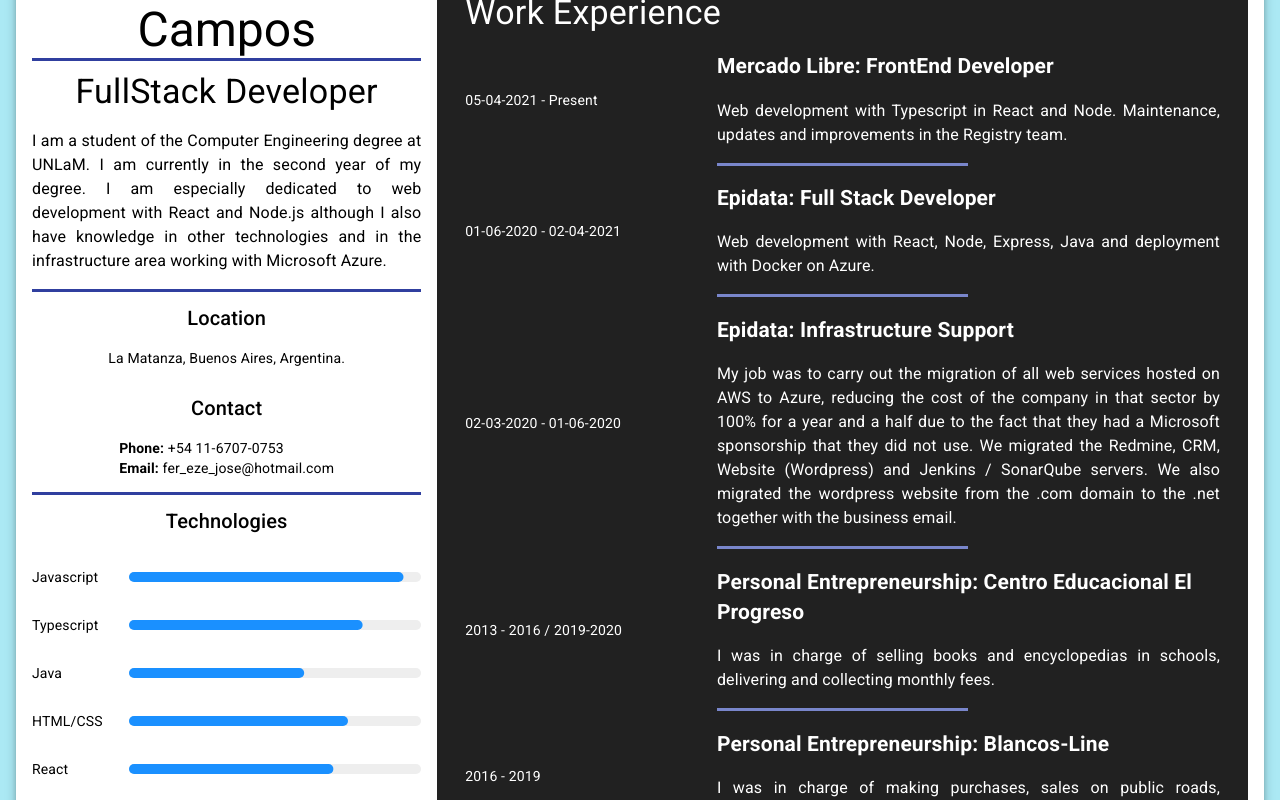
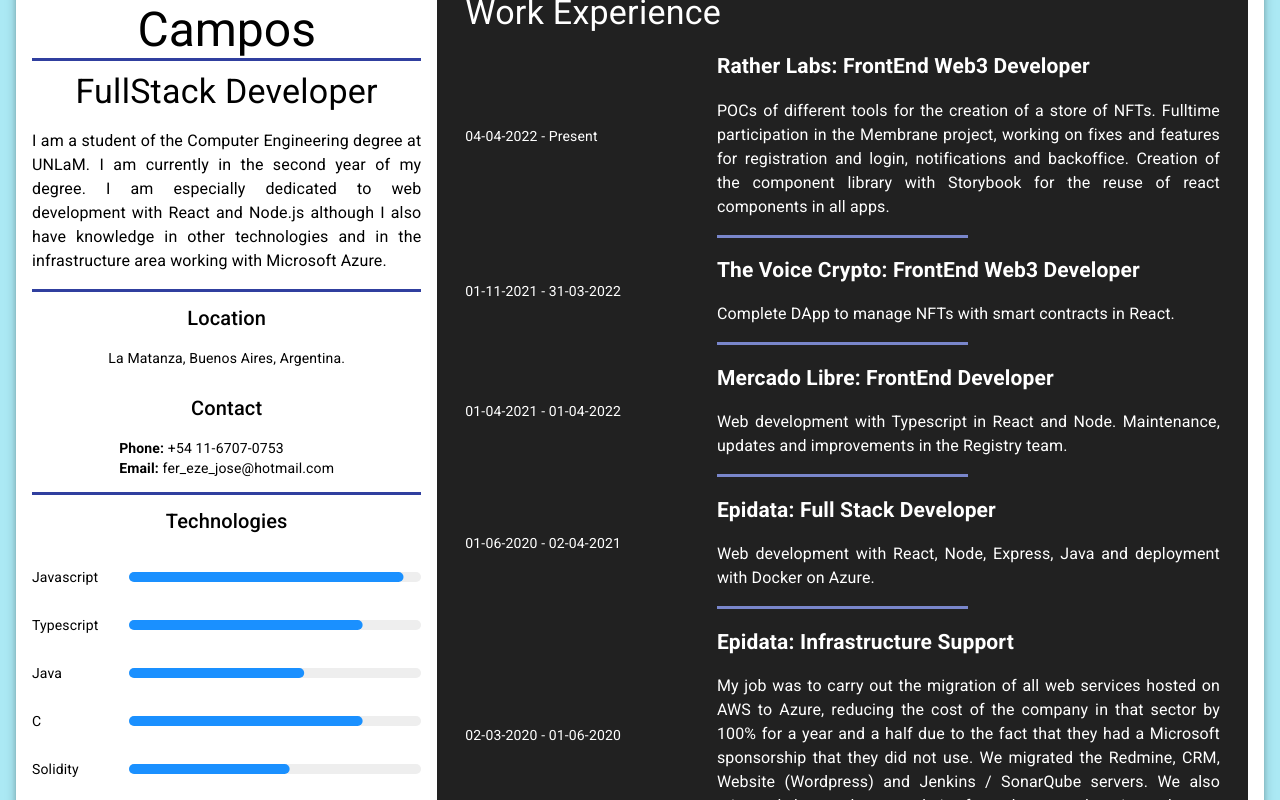
Before and after one commit to FerCamposDev/Portfolio, a React (Create React App) app: page /en/resume in a window 1280 px wide. Shown: the part 400-1200 px from the top of the page. Built offline with nearby package versions, Linux system fonts and the light colour scheme.

Commit message:
new jobs and wordings

```diff
--- a/src/Pages/Resume/Resume.tsx
+++ b/src/Pages/Resume/Resume.tsx
@@ -52,15 +52,15 @@
             <Technology name={"Javascript"} level={94} />
             <Technology name={"Typescript"} level={80} />
             <Technology name={"Java"} level={60} />
+            <Technology name={"C"} level={80} />
+            <Technology name={"Solidity"} level={55} />
             <Technology name={"HTML/CSS"} level={75} />
-            <Technology name={"React"} level={70} />
+            <Technology name={"React"} level={95} />
             <Technology name={"Node"} level={75} />
             <Technology name={"Firebase"} level={70} />
             <Technology name={"SQL"} level={55} />
             <Technology name={"Docker"} level={66} />
             <Technology name={"Azure"} level={70} />
-            <Technology name={"C"} level={80} />
-            <Technology name={"Solidity"} level={55} />
           </Grid>
         </Grid>
 
@@ -68,7 +68,7 @@
           <Typography variant="h4">{wordings.resume.education}</Typography>
           <Grid container alignItems="center" >
             <TimeAndData
-              time={`01-03-2017 - ${wordings.resume.present}`}
+              time={`01-03-2017 - 31-07-2021`}
               title='Universidad Nacional de La Matanza'
               desc={wordings.resume.degree}
               divider={true}
@@ -83,7 +83,19 @@
           <Typography variant="h4" className={classes.marginTop}>{wordings.resume.work}</Typography>
           <Grid container alignItems="center" >
             <TimeAndData
-              time={`05-04-2021 - ${wordings.resume.present}`}
+              time={`04-04-2022 - ${wordings.resume.present}`}
+              title={wordings.resume.rather}
+              desc={wordings.resume.ratherDesc}
+              divider={true}
+            />
+            <TimeAndData
+              time={`01-11-2021 - 31-03-2022`}
+              title={wordings.resume.tvc}
+              desc={wordings.resume.tvcDesc}
+              divider={true}
+            />
+            <TimeAndData
+              time={`01-04-2021 - 01-04-2022`}
               title={wordings.resume.meli}
               desc={wordings.resume.meliDesc}
               divider={true}
@@ -101,15 +113,9 @@
               divider={true}
             />
             <TimeAndData
-              time={'2013 - 2016 / 2019-2020'}
+              time={'2013 - 2020'}
               title={wordings.resume.elProgreso}
               desc={wordings.resume.elProgresoDesc}
-              divider={true}
-            />
-            <TimeAndData
-              time={'2016 - 2019'}
-              title={wordings.resume.blancosLine}
-              desc={wordings.resume.blancosLineDesc}
             />
           </Grid>
           <Divider className={classes.divider} />
--- a/src/Router/Router.tsx
+++ b/src/Router/Router.tsx
@@ -17,12 +17,12 @@
   return (
     <BrowserRouter basename={lang} >
       <Drawer />
-      < Routes >
+      <Routes>
         <Route path='/home' element={<Home />} />
         <Route path="/projects" element={<Projects />} />
         <Route path="/resume" element={<Resume />} />
         <Route path="/contact" element={<Contact />} />
-        <Route path="/*" element={<Page404/>} />
+        <Route path="/*" element={<Page404 />} />
       </Routes>
     </BrowserRouter>
   );
--- a/src/i18n/translations/en.ts
+++ b/src/i18n/translations/en.ts
@@ -27,6 +27,10 @@
     "degree": "Computer Engineering.",
     "secondary": "Bachelor of Economics and Administration",
     "work": "Work Experience",
+    "rather": "Rather Labs: FrontEnd Web3 Developer",
+    "rather-desc": "POCs of different tools for the creation of a store of NFTs. Fulltime participation in the Membrane project, working on fixes and features for registration and login, notifications and backoffice. Creation of the component library with Storybook for the reuse of react components in all apps.",
+    "tvc": "The Voice Crypto: FrontEnd Web3 Developer",
+    "tvc-desc": "Complete DApp to manage NFTs with smart contracts in React.",
     "meli": "Mercado Libre: FrontEnd Developer",
     "meli-desc": "Web development with Typescript in React and Node. Maintenance, updates and improvements in the Registry team.",
     "epi-dev": "Epidata: Full Stack Developer",
@@ -37,8 +41,6 @@
 We also migrated the wordpress website from the .com domain to the .net together with the business email.`,
     "el-progreso": "Personal Entrepreneurship: Centro Educacional El Progreso",
     "el-progreso-desc": "I was in charge of selling books and encyclopedias in schools, delivering and collecting monthly fees.",
-    "blancos-line": "Personal Entrepreneurship: Blancos-Line",
-    "blancos-line-desc": "I was in charge of making purchases, sales on public roads, delivering the products and collecting monthly payments.",
     "knowledge": "Another knowledges",
     "english": "English",
     "english-desc": "Intermediate",
--- a/src/i18n/translations/es.ts
+++ b/src/i18n/translations/es.ts
@@ -27,6 +27,10 @@
     "degree": "Ingeniería en Informática",
     "secondary": "Bachiller en Economía y Administración",
     "work": "Experiencia Laboral",
+    "rather": "Rather Labs: Desarrollador FrontEnd Web3",
+    "rather-desc": "POCs de diferentes herramientas para la creación de una tienda de NFTs. Participación fulltime en el proyecto Membrane, trabajando en fixes y features para registro y login, notificaciones y backoffice. Creación de la librería de componentes con Storybook para la reutilización de componentes de react en todas las apps.",
+    "tvc": "The Voice Crypto: Desarrollador FrontEnd Web3",
+    "tvc-desc": "Creación completa de la DApp para gestionar los NFT con los smart contracts en React.",
     "meli": "Mercado Libre: Desarrollador FrontEnd",
     "meli-desc": "Desarrollo web con Typescript en React y Node. Mantenimiento, actualizaciones y mejoras en el equipo de Registro.",
     "epi-dev": "Epidata: Desarrollador Full Stack",
@@ -37,8 +41,6 @@
 Además migramos el sitio web de wordpress del dominio .com al .net en conjunto con el email empresarial.`,
     "el-progreso": "Emprendimiento Personal: Centro Educacional El Progreso",
     "el-progreso-desc": "Me encargaba de realizar ventas de libros y enciclopedias en colegios, entregar y cobrar el material mensualmente.",
-    "blancos-line": "Emprendimiento Personal: Blancos Line",
-    "blancos-line-desc": "Me encargaba de las compras, realizar las ventas en la vía pública, entregar los productos y cobrar mensualmente.",
     "knowledge": "Otros Conocimientos",
     "english": "Inglés",
     "english-desc": "Intermedio",
--- a/src/i18n/wordings.ts
+++ b/src/i18n/wordings.ts
@@ -31,6 +31,10 @@
       degree: t("resume.degree"),
       secondary: t("resume.secondary"),
       work: t("resume.work"),
+      rather:t("resume.rather"),
+      ratherDesc:t("resume.rather-desc"),
+      tvc:t("resume.tvc"),
+      tvcDesc:t("resume.tvc-desc"),
       meli:t("resume.meli"),
       meliDesc:t("resume.meli-desc"),
       epiDev: t("resume.epi-dev"),
@@ -39,8 +43,6 @@
       epiInfraDesc: t("resume.epi-infra-desc"),
       elProgreso: t("resume.el-progreso"),
       elProgresoDesc: t("resume.el-progreso-desc"),
-      blancosLine: t("resume.blancos-line"),
-      blancosLineDesc: t("resume.blancos-line-desc"),
       knowledge: t("resume.knowledge"),
       english: t("resume.english"),
       englishDesc: t("resume.english-desc"),
```
